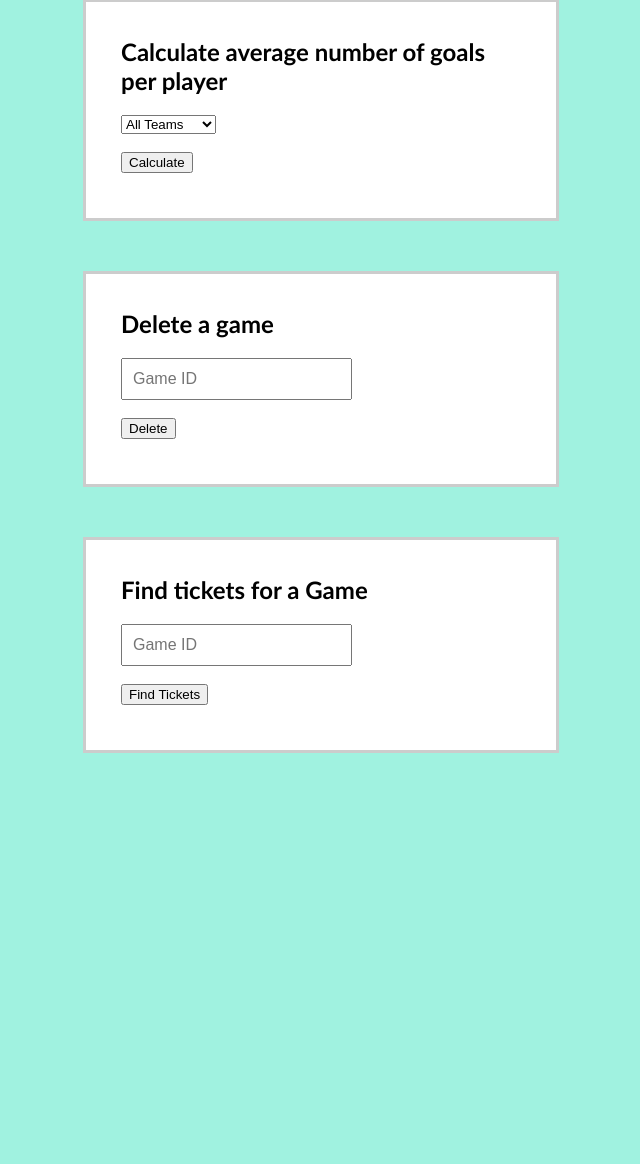
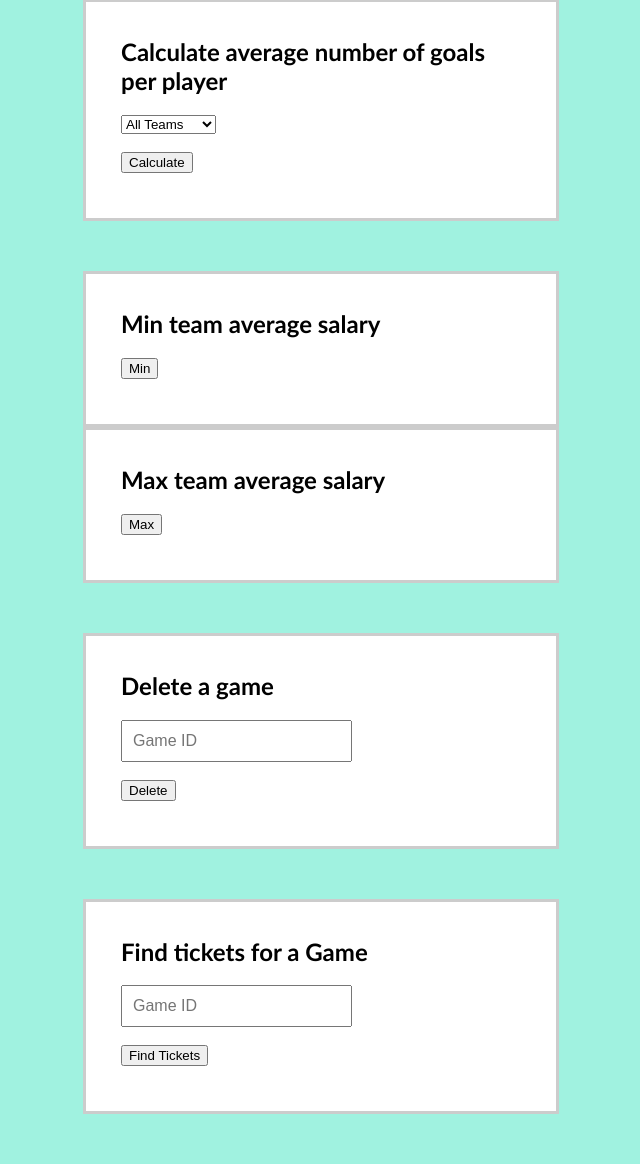
Before and after one commit to mkson668/Hockey-Database-Application, a PHP site: page /hockeyleaguemain.php in a window 1280 px wide. Shown: the part 1118-2282 px from the top of the page, without its empty margins (319-959 px from the left). Before the commit the page ends 1871 px from the top, so only its background shows below. Run offline with PHP 8.4, Linux system fonts and the light colour scheme.

Commit message:
fixed group by aggregation on main page

```diff
--- a/hockeyleaguemain.php
+++ b/hockeyleaguemain.php
@@ -102,6 +102,17 @@
 </div>
 
 <div class="box">
+    <form class="mainform" action="groupaggregatemin.php" method="get">
+        <h2 style="font-family: Calibri">Min team average salary</h2>
+        <button type="submit">Min</button>
+    </form>
+    <form class="mainform" action="groupaggregatemax.php" method="get">
+        <h2 style="font-family: Calibri">Max team average salary</h2>
+        <button type="submit">Max</button>
+    </form>
+</div>
+
+<div class="box">
     <form class="mainform" action="deleteGame.php" method="post">
         <h2 style="font-family: Calibri">Delete a game</h2>
         <input type="text" class="user-input-placeholders" name="gameId" placeholder="Game ID">
@@ -109,7 +120,6 @@
         <button type="submit">Delete</button>
     </form>
 </div>
-
 
 <div class="box">
     <form class="mainform" action="viewTickets.php" method="get">
```
